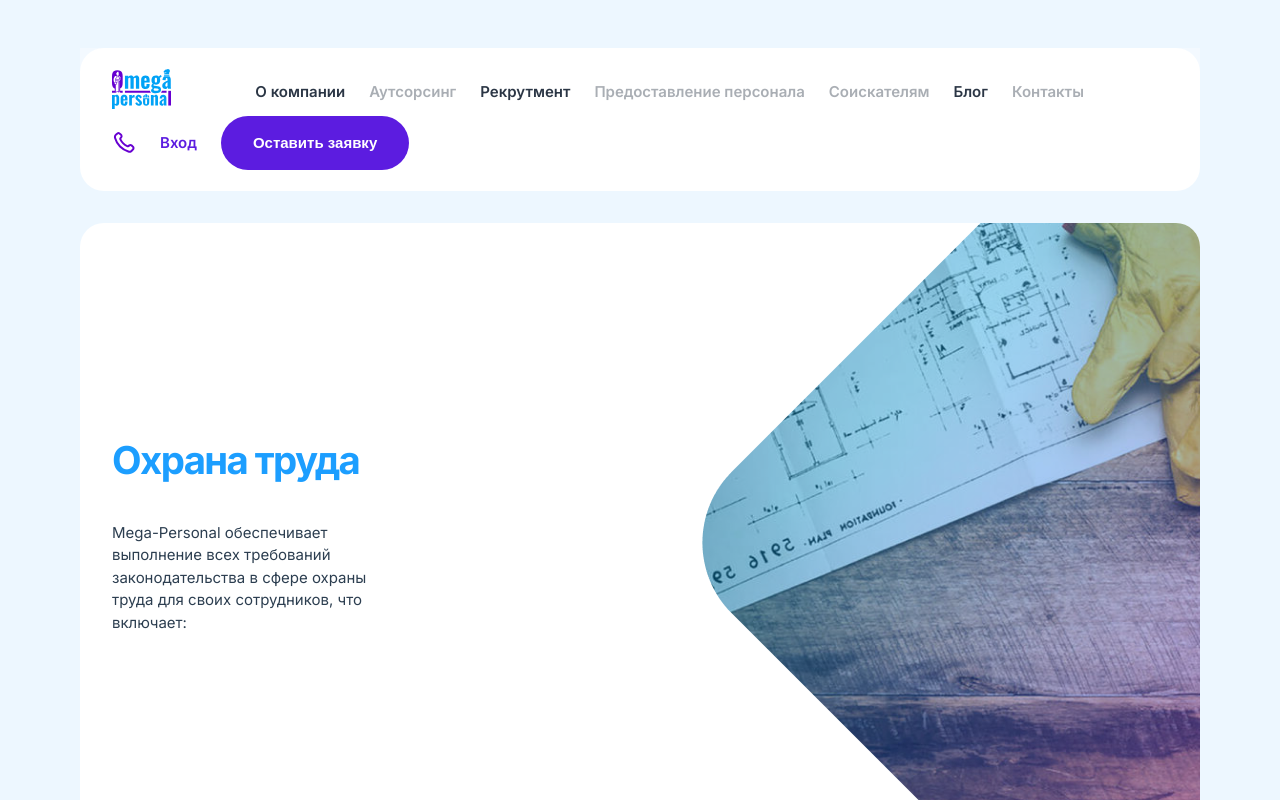
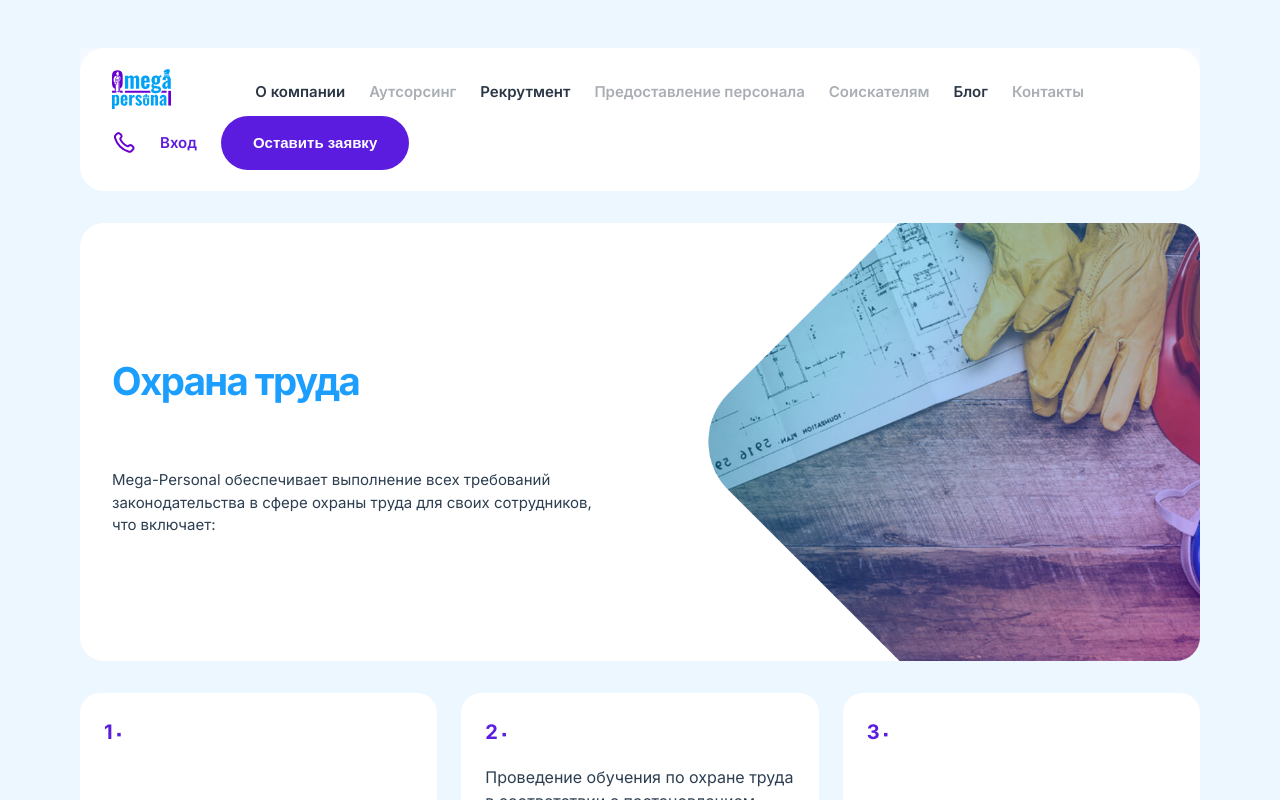
Before and after one commit to eisenest/mega-personal, a Nuxt app in the folder frontend/: page /labor_protection in a window 1280 px wide. Shown: the top 800 px of the page. Built offline with nearby package versions, Linux system fonts and the light colour scheme.

Commit message:
hotfixes second hero image

```diff
--- a/frontend/components/section/SecondHeroSection.vue
+++ b/frontend/components/section/SecondHeroSection.vue
@@ -14,13 +14,11 @@
     </div>
 
     <div class="about-hero__image-wrapper">
-      <div
-          class="image-mask"
-          :style="{ backgroundImage: `url(${image})` }"
-      ></div>
+      <img :src="image" alt="Hero image" class="hero-image" />
     </div>
   </div>
 </template>
+
 
 <script setup>
 defineProps({
@@ -52,13 +50,7 @@ defineProps({
   gap: 40px;
   border-radius: 24px;
   background: white;
-  overflow: hidden;
-  height: 640px;
-}
-
-.about-hero h1 {
-  margin: 0;
-}
+  overflow: hidden;}
 
 .about-hero__content {
   flex: 1;
@@ -88,20 +80,19 @@ defineProps({
 .about-hero__image-wrapper {
   position: relative;
   flex: 1;
-  aspect-ratio: 1 / 1;
-  left: 200px;
-  height: 200%;
   width: 66%;
+  overflow: hidden;
+  display: flex;
+  align-items: center;
+  justify-content: flex-start;
+  box-shadow: inset 4px 0 0 0 #fff;
 }
 
-.image-mask {
+.hero-image {
   width: 100%;
   height: 100%;
-  /*background-size: contain;*/
-  box-shadow: inset 4px 0 0 0 #fff;
-  background-position: left;
-  opacity: 1;
-  overflow: hidden;
-  position: relative;
+  object-fit: cover;
+  object-position: left;
 }
+
 </style>
```
